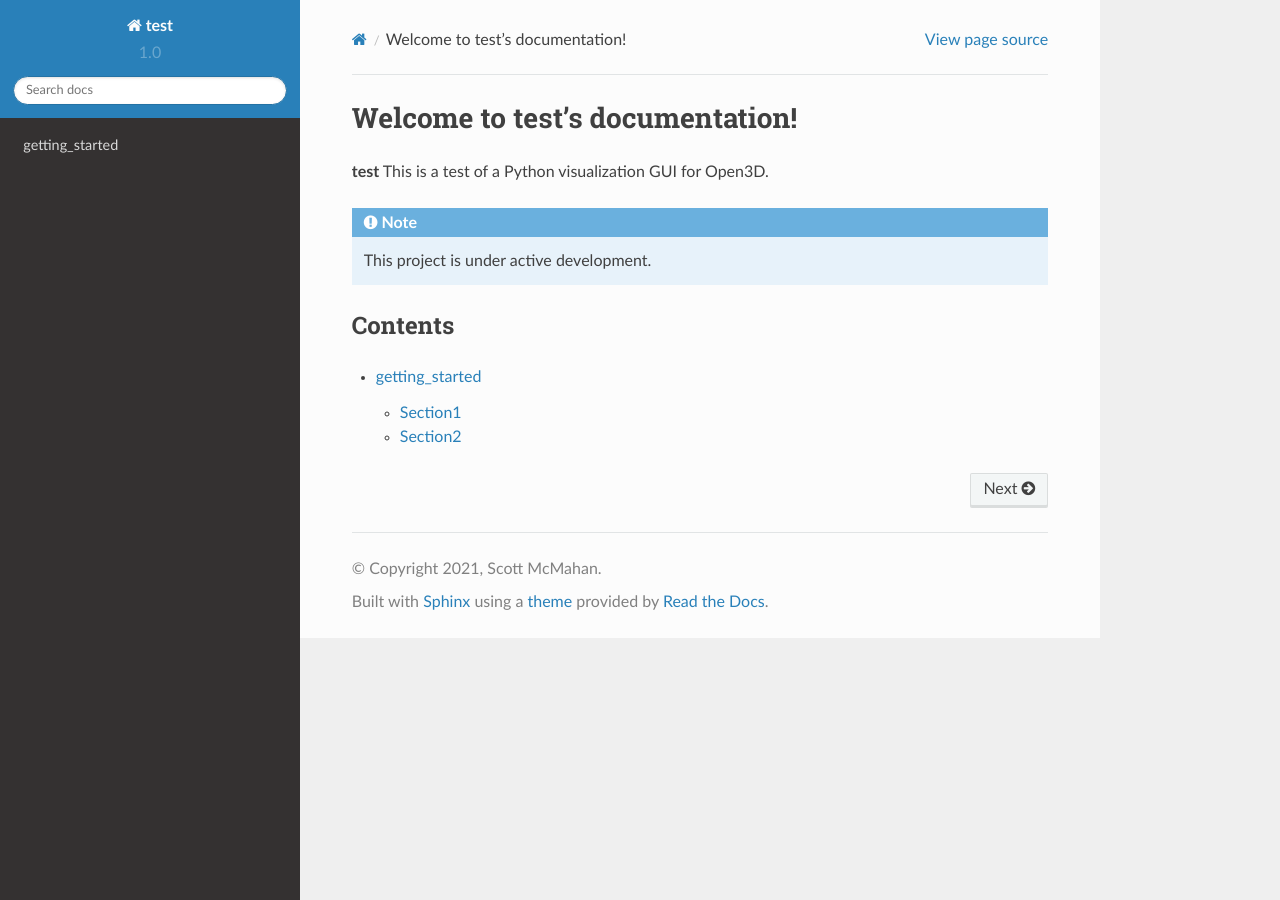
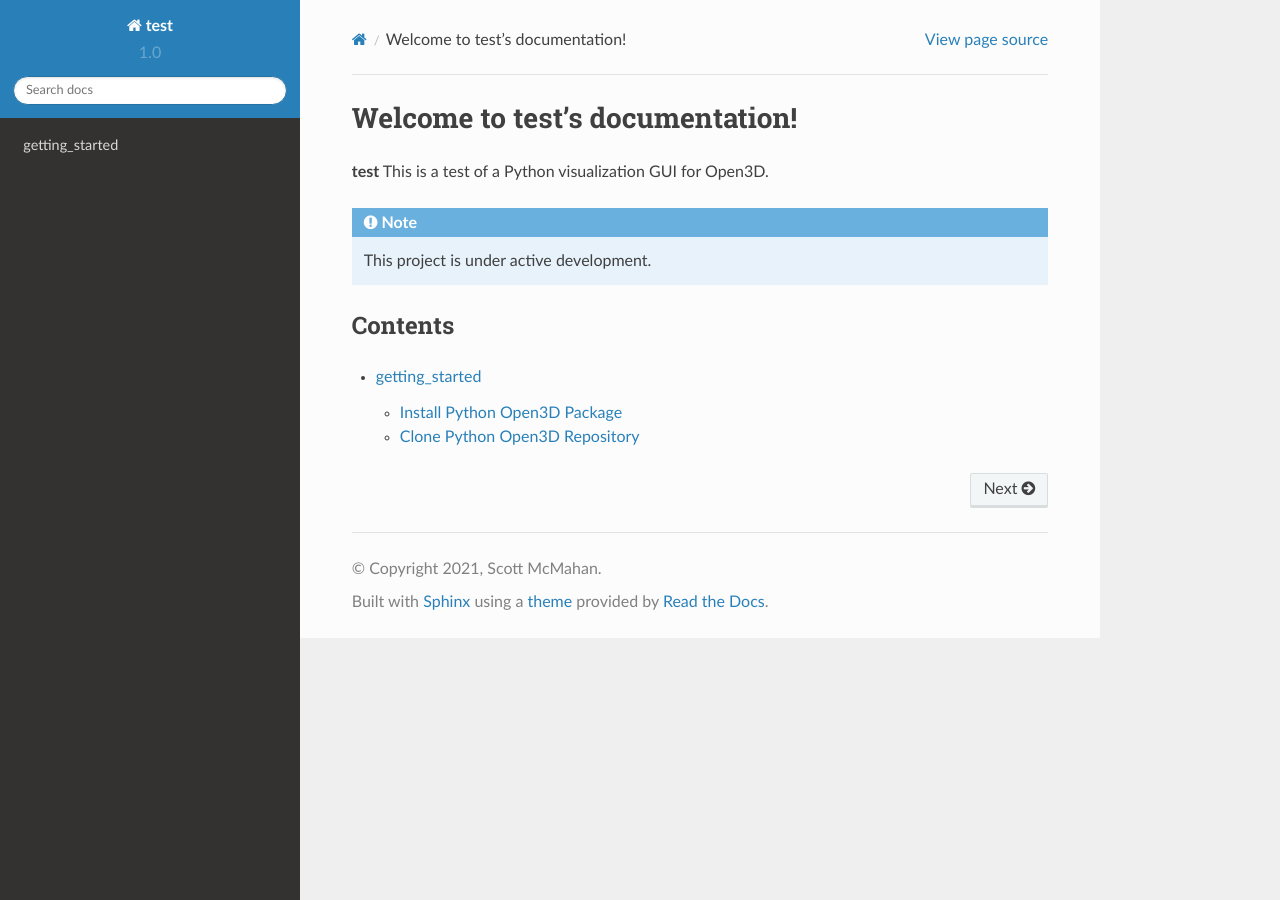
Before and after one commit to scottcm73/new-rtd-tutorial, a Sphinx documentation site: the page built from docs/source/index.rst, in a window 1280 px wide. Built offline with Sphinx 7.4.7 and the Read the Docs theme 2.0.0, drawn with Linux system fonts in a browser that asks for light colours; some of the changed lines change nothing that is shown.

Commit message:
Changed to Open3D tutorial section

```diff
--- a/docs/source/getting_started.rst
+++ b/docs/source/getting_started.rst
@@ -1,33 +1,60 @@
 getting_started
-=====
+===============
 
-.. _section1:
+.. _install_python_open3dd_package:
 
-Section1
---------
+Install Python Open3D Package
+-----------------------------
 
-To use test, first install it using pip:
+First, follow these instructions to install the Python Open3D package. Open your Terminal (Mac) or Command Prompt (PC). According to the documentation, the package requires Python 3.8 or lower. If you have a higher version of Python, you will likely need to install 3.8 or lower on your system to install the package.
+
+If you have more than one version of Python, the highest version will be the default unless you specifically change it (which you don't want to do). So, to install the Open3D python package with the 3.8 version of Python, try the command:
 
 .. code-block:: console
+   py -3.8 -m pip install open3d
 
-   (.venv) $ pip install test
+This command should associate the python 3.8 version with the Python Open3D package.
 
-Section2
---------
+.. _clone_python_open3d_repository:
 
-To retrieve a list of random ingredients,
-you can use the ``test.get_random_ingredients()`` function:
+Clone Python Open3D Repository
+------------------------------
 
-.. autofunction:: test.get_random_ingredients
-
-The ``kind`` parameter should be either ``"meat"``, ``"fish"``,
-or ``"veggies"``. Otherwise, :py:func:`test.get_random_ingredients`
-will raise an exception.
-
-.. autoexception:: test.InvalidKindError
+For this tutorial, you will need to have the package's repository. I recommend navigating to your desktop to clone the repository.
 
 For example:
+For PC:
 
->>> import test
->>> test.get_random_ingredients()
-['shells', 'gorgonzola', 'parsley']
+.. code-block:: console
+    cd OneDrive\Desktop
+
+For Mac:
+
+.. code-block:: console
+    cd desktop
+
+Make a new directory.
+
+.. code-block:: console
+    mkdir open3dgit
+
+Then, open the folder you created.
+
+.. code-block:: console
+    cd open3dgit
+
+Now, clone the repository.
+
+.. code-block:: console
+    git clone -b v0.13.0 git@github.com:isl-org/Open3D.git
+
+for SSH
+
+    or
+
+.. code-block:: console
+    git clone -b v0.13.0 https://github.com/isl-org/Open3D.git
+
+for https
+
+Make sure you have the “-b v0.13.0” after git clone (like the commands above) to ensure that you are cloning the correct version.
```
